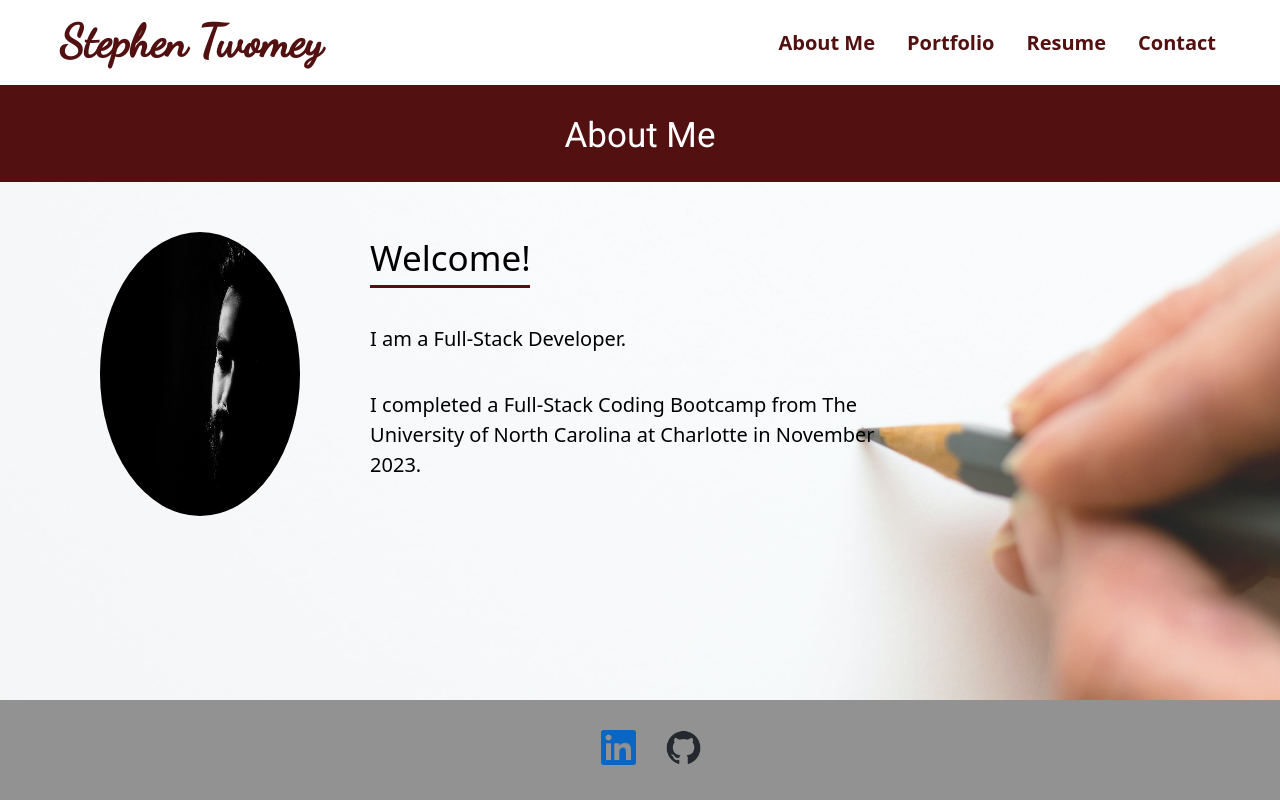
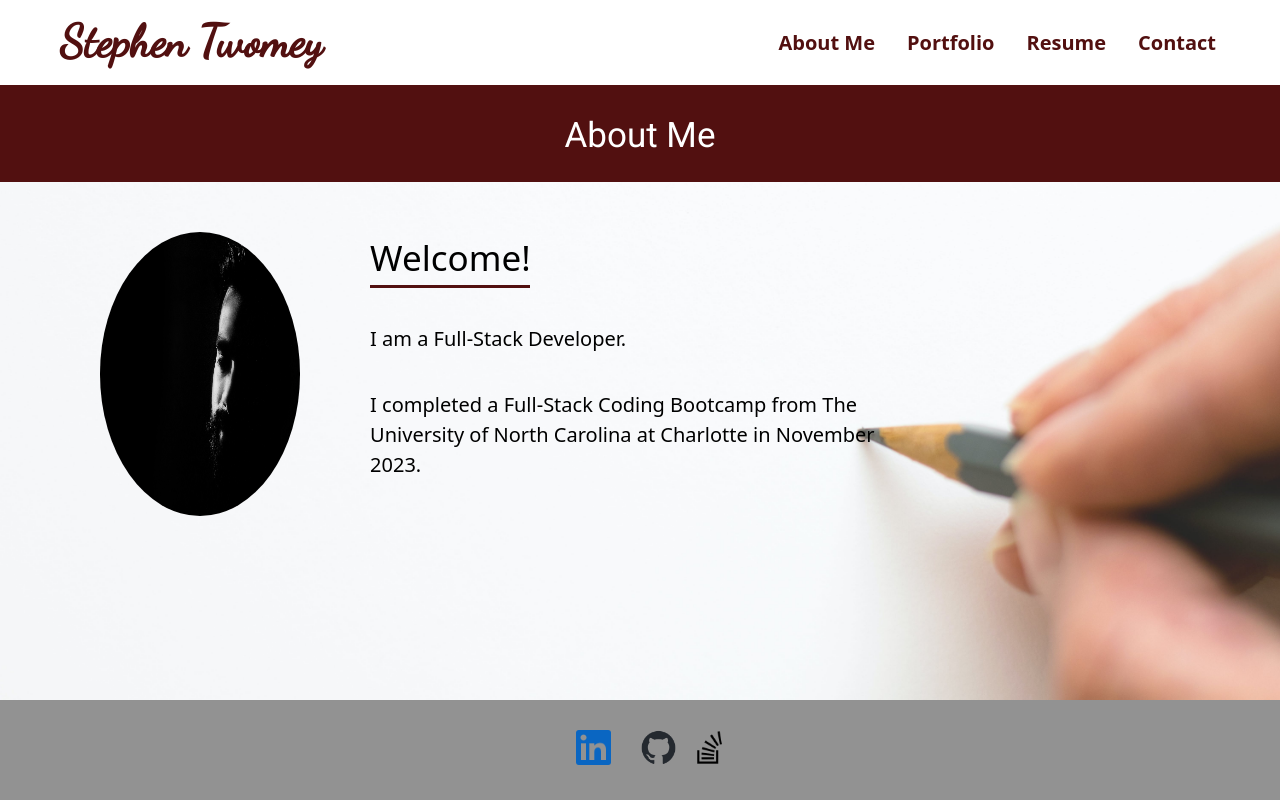
Before and after one commit to sctwomey/laughing-journey, a React (Vite) app: page / in a window 1280 px wide. Built offline with nearby package versions, Linux system fonts and the light colour scheme.

Commit message:
Add stack overflow logo and styling

```diff
--- a/src/components/Footer.jsx
+++ b/src/components/Footer.jsx
@@ -14,6 +14,11 @@ export default function Footer() {
                             <span className="icon icon-github"></span>
                         </a>
                     </li>
+                    <li>
+                        <a href="https://stackoverflow.com/users/7916145/steve-twomey" target="_blank" rel="noreferrer">
+                            <span className="icon icon-stack"></span>
+                        </a>
+                    </li>
                 </ul>
             </section>
         </footer>
--- a/src/index.css
+++ b/src/index.css
@@ -379,6 +379,11 @@ header nav ul {
   padding-top: 20px;
 }
 
+.footer-links li:nth-child(3) {
+  margin: 0 0 0 5px;
+  padding-top: 20px;
+}
+
 .footer-links li:nth-child(2) {
   margin: 0 0 0 5px;
   padding-top: 20px;
@@ -388,6 +393,18 @@ header nav ul {
 .icon {
   display: inline-block;
   background: none;
+}
+
+.icon-linkedin {
+  background-image: url(../src/assets/icons/linkedin-logo.png);
+  background-repeat: no-repeat;
+  background-size: 35px;
+  width: 45px;
+  height: 45px;
+}
+
+.icon-linkedin:hover {
+  opacity: 0.5;
 }
 
 .icon-github {
@@ -402,15 +419,15 @@ header nav ul {
   opacity: 0.5;
 }
 
-.icon-linkedin {
-  background-image: url(../src/assets/icons/linkedin-logo.png);
+.icon-stack {
+  background-image: url(../src/assets/icons/stack-logo.png);
   background-repeat: no-repeat;
   background-size: 35px;
   width: 45px;
   height: 45px;
 }
 
-.icon-linkedin:hover {
+.icon-stack:hover {
   opacity: 0.5;
 }
 
```
Also changed, not shown: src/assets/icons/stack-logo.png (added).
